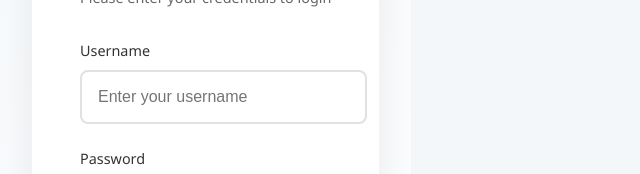
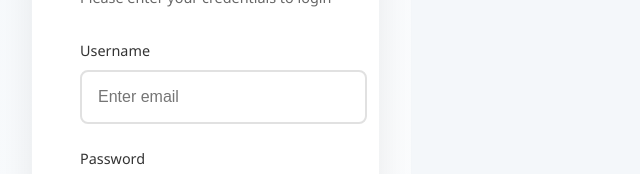
Before and after one commit to Festus0420/ecommerce-app, a React (Vite) app in the folder Frontend/ecommerce app/: page /login in a window 1280 px wide. Shown: the part 216-390 px from the top of the page, without its empty margins (0-640 px from the left). Built offline with nearby package versions, Linux system fonts and the light colour scheme.

Commit message:
Update Login and Register components for email handling and password validation

```diff
--- a/Frontend/ecommerce app/src/assets/pages/Login.jsx
+++ b/Frontend/ecommerce app/src/assets/pages/Login.jsx
@@ -2,7 +2,7 @@ import React, { useState } from 'react';
 
 function Login() {
     const [formData, setFormData] = useState({
-        username: '',
+        email: '',
         password: ''
     });
     const [error, setError] = useState('');
@@ -32,11 +32,11 @@ function Login() {
                 <div className="form-group">
                     <label htmlFor="username">Username</label>
                     <input
-                        type="text"
+                        type="email"
                         id="username"
-                        name="username"
-                        placeholder="Enter your username"
-                        value={formData.username}
+                        name="email"
+                        placeholder="Enter email"
+                        value={formData.email}
                         onChange={handleChange}
                         required
                     />
--- a/Frontend/ecommerce app/src/assets/pages/Register.jsx
+++ b/Frontend/ecommerce app/src/assets/pages/Register.jsx
@@ -32,6 +32,7 @@ const Register = () => {
         if (password !== confirmPassword) {
             setError('Passwords do not match.');
             return;
+
         }
         if (password.length < 6) {
             setError('Password must be at least 6 characters long.');
@@ -72,6 +73,13 @@ const Register = () => {
                 <input
                     type="password"
                     name="password"
+                    placeholder="Create Password"
+                    value={formData.password}
+                    onChange={handleChange}
+                />
+                <input
+                    type="password"
+                    name="confirmPassword"
                     placeholder="Confirm Password"
                     value={formData.confirmPassword}
                     onChange={handleChange}
--- a/Frontend/ecommerce app/src/assets/pages/UserProfile.jsx
+++ b/Frontend/ecommerce app/src/assets/pages/UserProfile.jsx
@@ -18,7 +18,7 @@ const UserProfile = ({ userId }) => {
           setError(data.message || 'Failed to load user details.');
         }
       } catch (err) {
-        setError('Network error. Please try again.');
+        setError('Network error. Please try again.',err);
       } finally {
         setLoading(false);
       }
```
